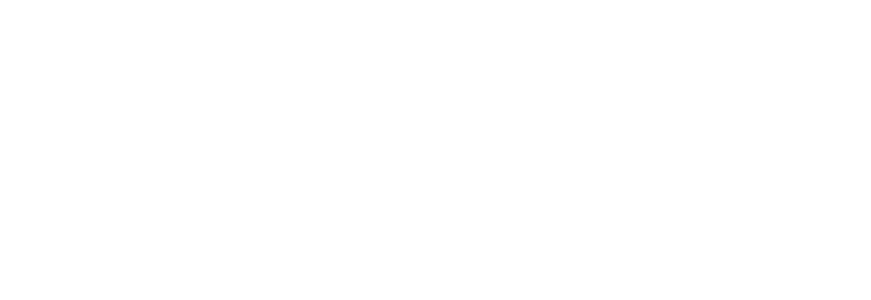
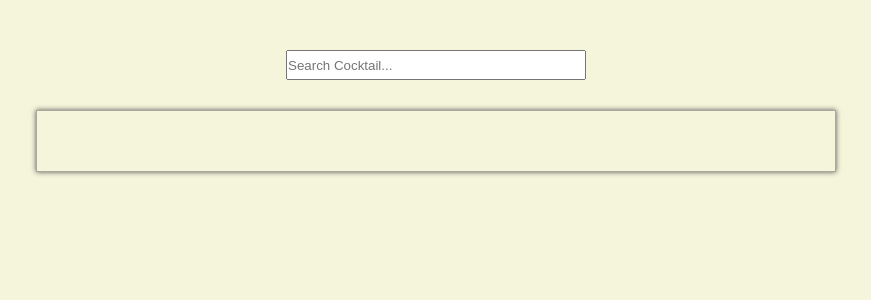
Before and after one commit to n1kalai/test-react, a React (Create React App) app: page / in a window 1280 px wide. Shown: the top 300 px of the page, without its empty margins (204-1075 px from the left). Built offline with nearby package versions, Linux system fonts and the light colour scheme.

Commit message:
did livesearch homework. needs to be updated with 'not found' text option

```diff
--- a/src/LiveSearch.js
+++ b/src/LiveSearch.js
@@ -1,14 +1,53 @@
-import "./App.css";
+import "./search.css";
 import { useState, useEffect } from "react";
+import fetchCocktail from "./api/fetchCocktail";
+
+const LiveSearch = () => {
+  const [cocktail, setCocktail] = useState("");
+  const [foundCocktails, setFoundCocktails] = useState([]);
+
+  const searchCocktail = async (cocktailName) => {
+    try {
+      const cocktailsData = await fetchCocktail(cocktailName);
+      setFoundCocktails(cocktailsData.drinks || []);
+    } catch (err) {
+      console.log(err);
+    }
+  };
+
+  useEffect(() => {
+    if (cocktail) {
+      searchCocktail(cocktail);
+    } else {
+      setFoundCocktails([]);
+    }
+  }, [cocktail]);
 
 
-const LiveSearch = () => {
+  return (
+    <div className="main_container">
+      <input
+        placeholder="Search Cocktail..."
+        name="cocktail-search"
+        value={cocktail}
+        onChange={(e) => setCocktail(e.target.value)}
+      />
 
-	return (
-		<div>
+     <div className="cocktails_article">
+		    {foundCocktails.map((item) =>
+          (<div class="text_div">
+              <img src={item.strDrinkThumb} alt={item.title} />
+              <div className="article_text">
+                <h2>{item.strDrink}</h2>
+                <p>{item.strInstructions}</p>
+              </div>
+            </div>
+          )
+        )}
+	    </div>
 
-        </div>
-	);
+      </div>
+  );
 };
 
 export default LiveSearch;
--- /dev/null
+++ b/src/api/fetchCocktail.js
@@ -0,0 +1,7 @@
+const fetchCocktail = async (cocktailName) => {
+	const response = await fetch("https://www.thecocktaildb.com/api/json/v1/1/search.php?s="+cocktailName);
+	const jsonData = await response.json();
+	return jsonData;
+  };
+
+  export default fetchCocktail;
--- /dev/null
+++ b/src/search.css
@@ -0,0 +1,52 @@
+* {
+    margin: 0;
+    padding: 0;
+}
+
+body {
+    background-color: beige;
+}
+
+.main_container {
+    padding-top: 50px;
+    padding-bottom: 50px;
+    width: 800px;
+    margin-left: auto;
+    margin-right: auto;
+}
+
+.main_container input {
+   box-sizing: border-box;
+   width: 300px;
+   height: 30px;
+   margin-left: 250px;
+}
+
+.cocktails_article {
+    margin-top: 30px;
+    padding: 30px 50px;
+    border: 1px solid #5555557a;
+    box-shadow: 0 0 5px #555;
+}
+
+.text_div {
+    display: flex;
+}
+
+.article_text {
+    display: flex;
+    flex-direction: column;
+    justify-content: center;
+    margin-left: 8px;
+}
+
+img {
+    width: 80px;
+    padding-bottom: 10px;
+    border-radius: 5px;
+}
+
+.not_found_p {
+    text-align: center;
+    font-size: 18px;
+}
```
